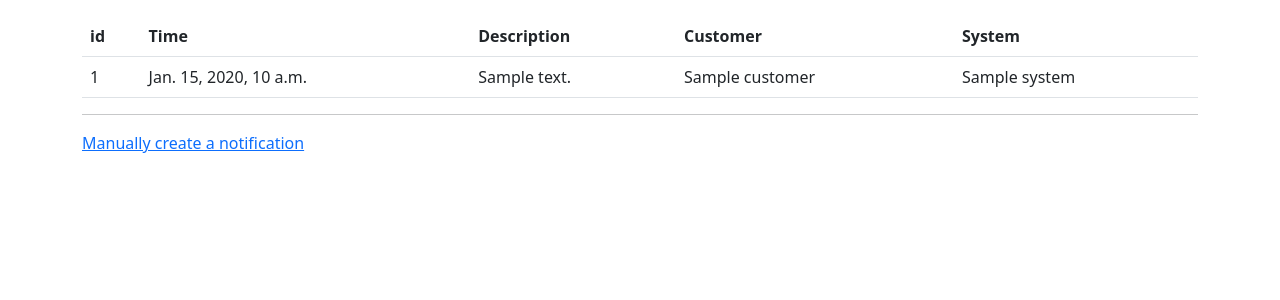
After one commit to sir-ragna/notifier, a Django app: template notifications/templates/index.html.j2 in a window 1280 px wide. The commit adds this page. Shown: the top 300 px of the page. Run offline with Django 3.2, Linux system fonts and the light colour scheme; the template is opened without the code that fills it: most values are stand-ins (such as "Sample title", 1, 10 or a date in 2020); data that the repository does not hold is empty.

Commit message:
allow manual notification creation

```diff
--- /dev/null
+++ b/notifications/templates/index.html.j2
@@ -0,0 +1,28 @@
+{% extends "base.html.j2" %}
+
+{% block content %}
+
+
+<table class="table">
+<tr>
+    <th>id</td>
+    <th>Time</th>
+    <th>Description</th>
+    <th>Customer</th>
+    <th>System</th>
+</tr>
+{% for n in notifications %}
+    <tr>
+        <td>{{ n.id }}</td>
+        <td>{{ n.time }}</td>
+        <td>{{ n.description }}</td>
+        <td>{{ n.customer }}</td>
+        <td>{{ n.system }}</td>
+    </tr>
+{% endfor %}
+</table>
+<hr>
+<a href="{% url 'create notification' %}"
+>Manually create a notification</a>
+
+{% endblock content %}
--- a/notifications/templates/notify.html.j2
+++ b/notifications/templates/notify.html.j2
@@ -2,9 +2,10 @@
 
 
 {% block content %}
-
+<a href="{% url 'index' %}">Back to main page</a>
+<hr>
 <h1>Create a notification manually</h1>
-
+<hr>
 <form action="{% url 'create notification' %}" method="POST">
 
 {{ notification_form.as_p }}
```
Also changed, not shown: notifications/views.py (+26 -2 lines).
